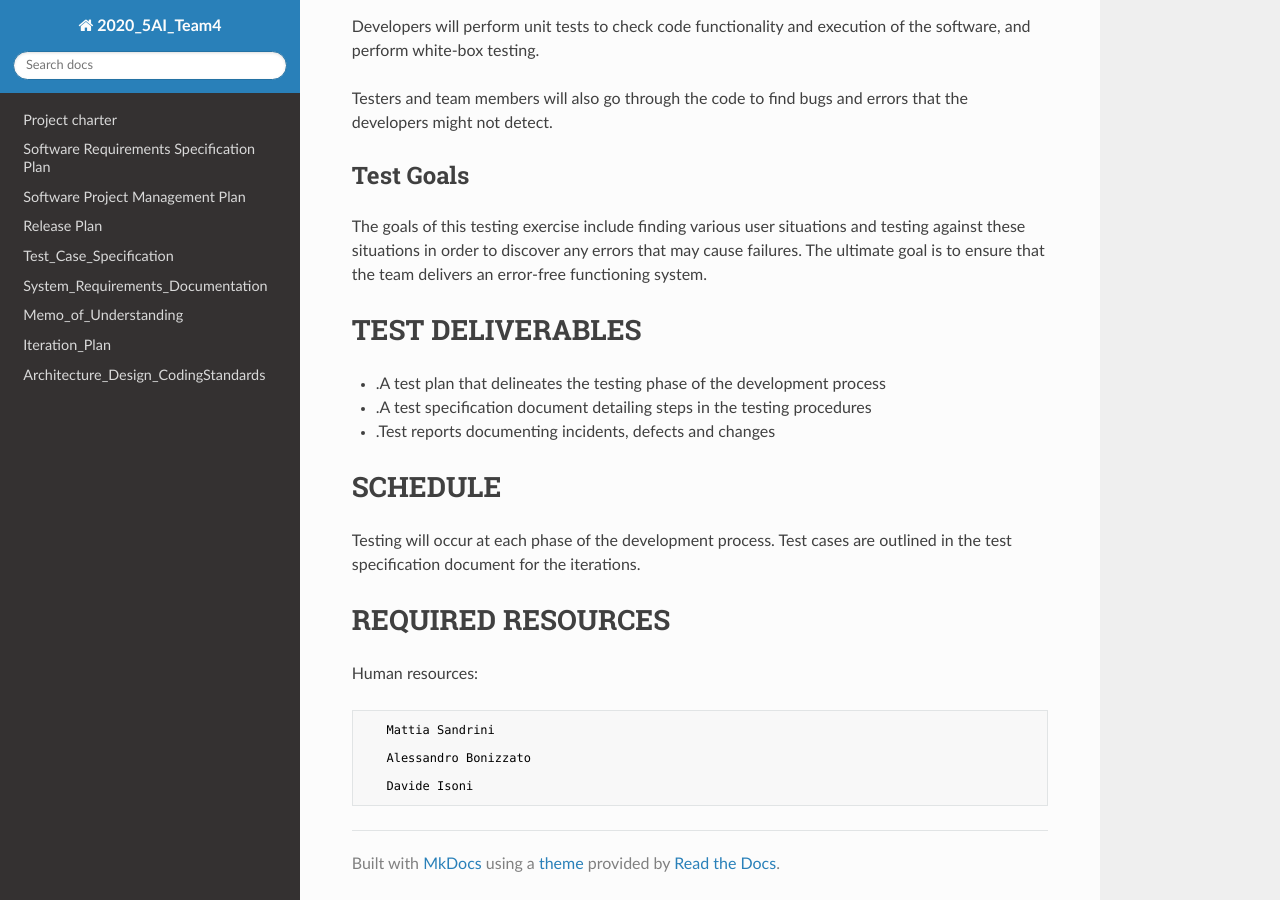
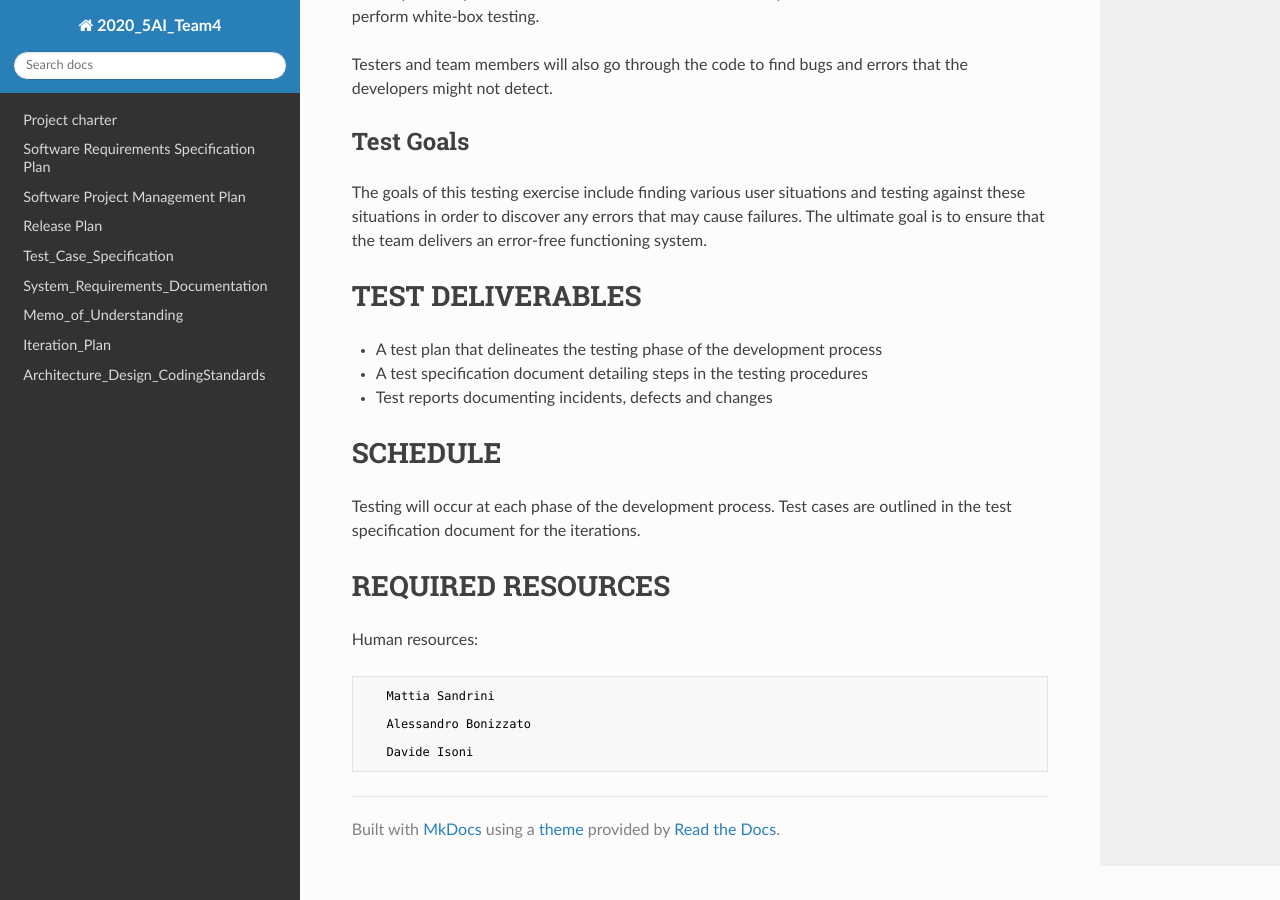
Before and after one commit to aleboniz/MarconiBooks5AiTeam4, an MkDocs documentation site: the page built from docs/Test_Plan.md, in a window 1280 px wide and 900 px high, scrolled down 2350 px. Built offline with MkDocs 1.6.1, drawn with Linux system fonts in a browser that asks for light colours; nearby versions of some CDN libraries.

```diff
--- a/docs/Test_Plan.md
+++ b/docs/Test_Plan.md
@@ -12,8 +12,6 @@
 | Version |    Date |       Author | Change Description |
 | --- | --- | --- | --- |
 |      1 | 31/01/2020 | Mattia Sandrini |          Draft 1 |
-|   |   |   |   |
-|   |   |   |   |
 
 
 # IDENTIFIER
@@ -94,9 +92,9 @@ The goals of this testing exercise include finding various user situations and t
 
 # TEST DELIVERABLES
 
-- .A test plan that delineates the testing phase of the development process
-- .A test specification document detailing steps in the testing procedures
-- .Test reports documenting incidents, defects and changes
+- A test plan that delineates the testing phase of the development process
+- A test specification document detailing steps in the testing procedures
+- Test reports documenting incidents, defects and changes
 
 
 
```
